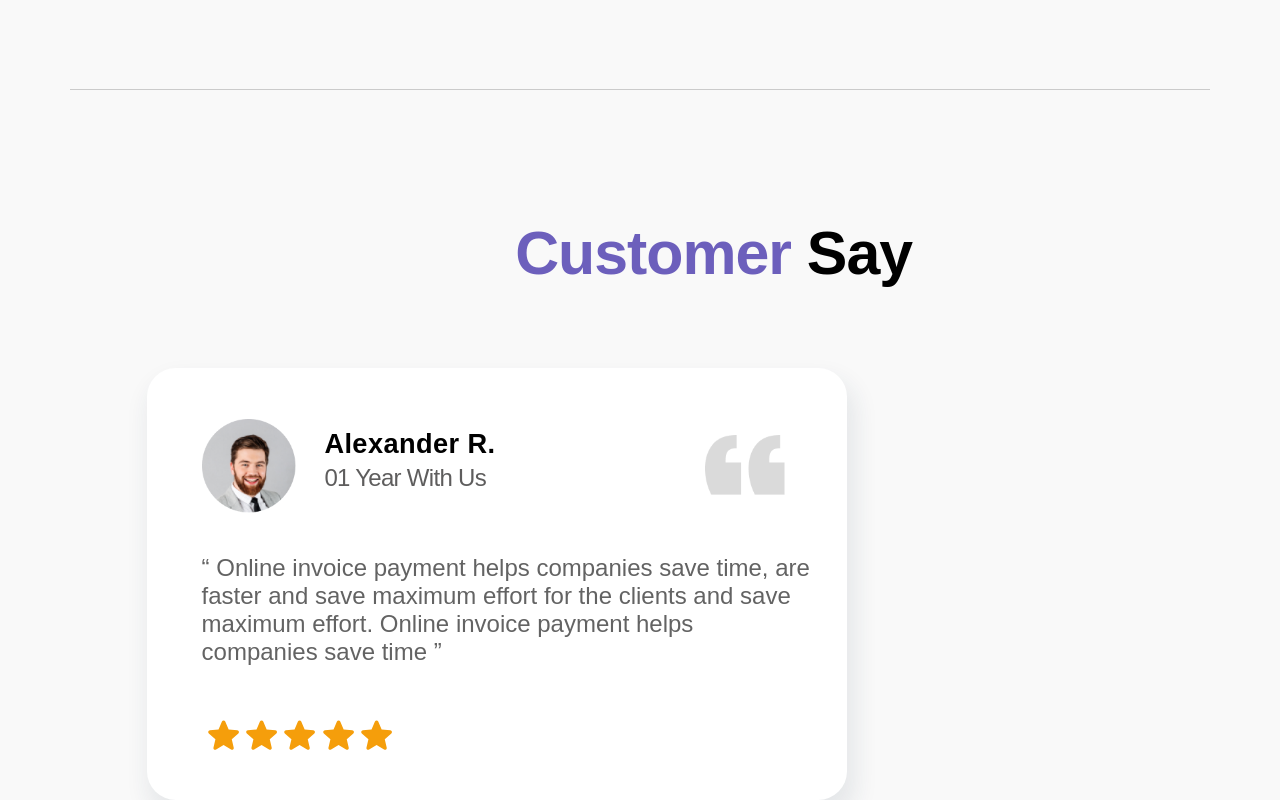
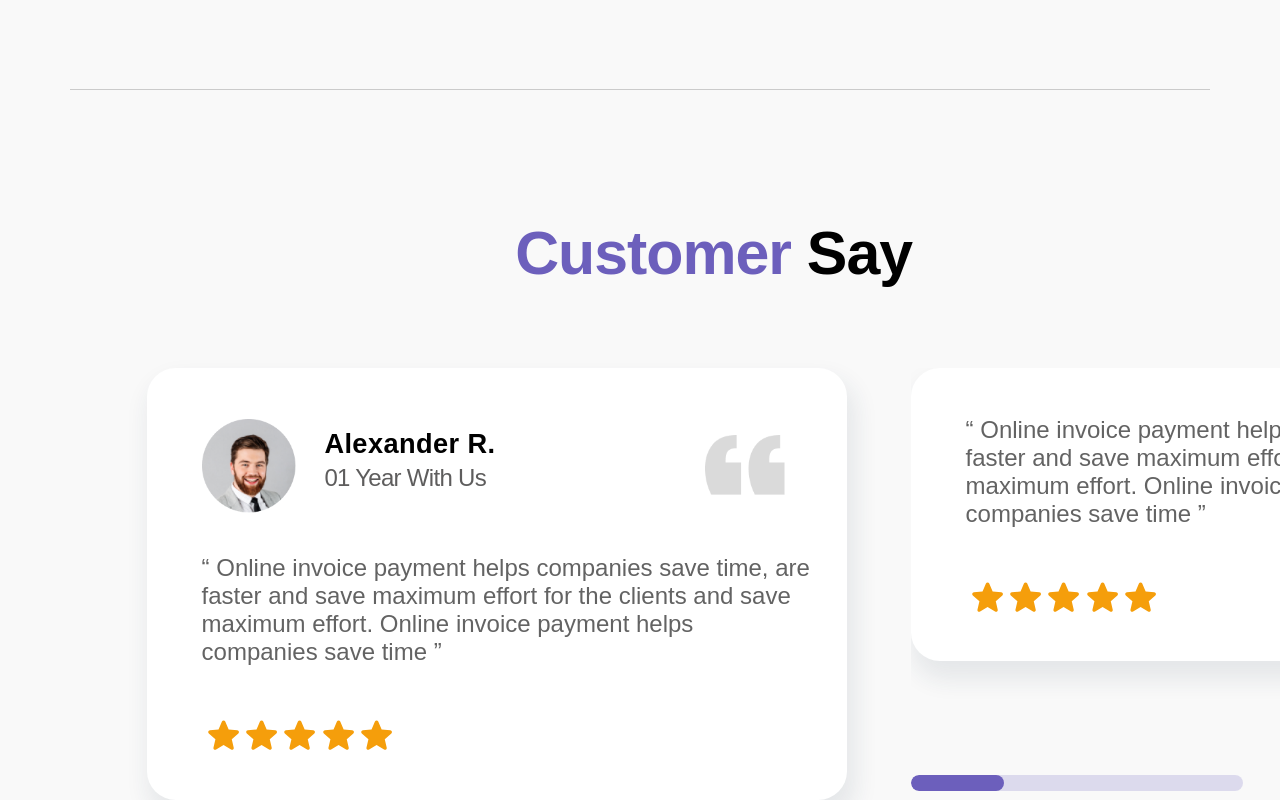
Before and after one commit to igorSachkov/vite-react-ts, a React (Vite) app: page /second-task in a window 1280 px wide. Shown: the part 4869-5669 px from the top of the page. Built offline with nearby package versions, Linux system fonts and the light colour scheme; a web font is replaced by a local one.

Commit message:
feat(CustomerReview): content add

```diff
--- a/src/models/customer-review-models.ts
+++ b/src/models/customer-review-models.ts
@@ -7,6 +7,7 @@ export interface ICustomerReviewProps extends IIterableProps {
   subtitle: string;
   review: string;
   rating: number;
+  isActive?: boolean;
 }
 
 export interface ISliderCustomerProps {
--- a/src/pages/TaskLandingPage/CustomerReviewsSection/CustomerReviewSlider/CustomerReviewCard/CustomerReviewCard.module.scss
+++ b/src/pages/TaskLandingPage/CustomerReviewsSection/CustomerReviewSlider/CustomerReviewCard/CustomerReviewCard.module.scss
@@ -6,7 +6,7 @@
   flex-direction: column;
   background-color: #FFFFFF;
   width: 700px;
-  padding: 3.2rem 2rem 2.4rem 3.4rem;
+  padding: .4rem 2rem 2.4rem 3.4rem;
   border-radius: 1.8rem;
   -webkit-box-shadow: 5px 15px 23px 4px rgba(34, 60, 80, 0.09);
   -moz-box-shadow: 5px 15px 23px 4px rgba(34, 60, 80, 0.09);
@@ -16,6 +16,7 @@
     display: flex;
     flex-direction: row;
     justify-content: space-between;
+    margin-top: 2.8rem;
 
     .photo {
       object-fit: contain;
--- a/src/pages/TaskLandingPage/CustomerReviewsSection/CustomerReviewSlider/CustomerReviewCard/CustomerReviewCard.tsx
+++ b/src/pages/TaskLandingPage/CustomerReviewsSection/CustomerReviewSlider/CustomerReviewCard/CustomerReviewCard.tsx
@@ -6,9 +6,10 @@ import {
 import quoteImg from '@assets/customerReviews/quotes.png';
 
 
-export const CustomerReviewCard = ({photo, review, name, rating, subtitle}: ICustomerReviewProps) => {
+export const CustomerReviewCard = ({photo, review, name, rating, subtitle, isActive = false}: ICustomerReviewProps) => {
   return (
     <div className={style.cardContainer}>
+      {isActive &&
         <div className={style.customerInfo}>
           <img className={style.photo} src={photo} alt="Customer photo"/>
           <div className={style.mainIfo}>
@@ -18,7 +19,8 @@ export const CustomerReviewCard = ({photo, review, name, rating, subtitle}: ICus
           <div>
             <img className={style.quoutes} src={quoteImg} alt="quotes"/>
           </div>
-      </div>
+        </div>}
+
       <div className={style.paragraphContainer}>
         <p className={`poppins-italic ${style.paragraph}`}>&ldquo;&nbsp;{review}&nbsp;&rdquo;</p>
       </div>
--- a/src/pages/TaskLandingPage/CustomerReviewsSection/CustomerReviewSlider/CustomerReviewSlider.module.scss
+++ b/src/pages/TaskLandingPage/CustomerReviewsSection/CustomerReviewSlider/CustomerReviewSlider.module.scss
@@ -0,0 +1,45 @@
+@import "src/styles/variables";
+
+
+.sliderContainer {
+  display: flex;
+
+  .r {
+    overflow-x: hidden;
+    scrollbar-color: #6C5FBC rgba(108, 95, 188, 0.2);
+    margin-left: 4rem;
+
+    .slides {
+      display: flex;
+      flex-shrink: 1;
+      width: min-content;
+      gap: 4rem;
+    }
+  }
+
+  .progressContainer {
+    margin-top: 7.1rem;
+    height: 16px;
+    width: 90%;
+    border-radius: 20px;
+    overflow: hidden;
+    position: relative;
+
+    .progress {
+      background-color: #d8d8d8;
+      width: 100%;
+      height: 100%;
+      opacity: .2;
+    }
+
+    .progressDone {
+      position: absolute;
+      height: 100%;
+      left: 0;
+      bottom: 0;
+      opacity: 1;
+      border-radius: 20px;
+    }
+  }
+
+}
--- a/src/pages/TaskLandingPage/CustomerReviewsSection/CustomerReviewSlider/CustomerReviewSlider.tsx
+++ b/src/pages/TaskLandingPage/CustomerReviewsSection/CustomerReviewSlider/CustomerReviewSlider.tsx
@@ -2,12 +2,32 @@ import {ISliderCustomerProps} from '@models/customer-review-models.ts';
 import {
   CustomerReviewCard
 } from '@pages/TaskLandingPage/CustomerReviewsSection/CustomerReviewSlider/CustomerReviewCard/CustomerReviewCard.tsx';
+import style from './CustomerReviewSlider.module.scss';
+import React, {useState} from 'react';
 
 
 export const CustomerReviewSlider = ({sliders}: ISliderCustomerProps) => {
+  const [activeSlider, setActiveSlider] = useState(0);
+  const slicedArray = sliders.slice(activeSlider, -1);
+  /** Не продумал, пока, как это должно работать */
   return (
-    <div>
-      <CustomerReviewCard {...sliders[0]}/>
+    <div className={style.sliderContainer}>
+      <div>
+        <CustomerReviewCard {...sliders[activeSlider]} isActive={true}/>
+      </div>
+      <div className={style.r}>
+        <div className={style.slides}>
+          {slicedArray.map(item => <CustomerReviewCard {...item}/>)}
+        </div>
+
+        <div className={style.progressContainer}>
+          {/*заглушка*/}
+          <div className={style.progress} style={{backgroundColor: '#6C5FBC'}}></div>
+          <div className={style.progressDone} style={{backgroundColor: '#6C5FBC', width: '28%'}}></div>
+        </div>
+      </div>
+
     </div>
+
   );
 };
--- a/src/pages/TaskLandingPage/CustomerReviewsSection/CustomerReviewsSection.tsx
+++ b/src/pages/TaskLandingPage/CustomerReviewsSection/CustomerReviewsSection.tsx
@@ -18,22 +18,22 @@ export const CustomerReviewsSection = () => {
       rating: 5,
       key: 0
     },
-    // {
-    //   photo: customerPic,
-    //   name: 'Alexander R.',
-    //   subtitle: '01 Year With Us',
-    //   review: 'Online invoice payment helps companies save time, are faster and save maximum effort for the clients and save maximum effort. Online invoice payment helps companies save time',
-    //   rating: 5,
-    //   key: 1
-    // },
-    // {
-    //   photo: customerPic,
-    //   name: 'Alexander R.',
-    //   subtitle: '01 Year With Us',
-    //   review: 'Online invoice payment helps companies save time, are faster and save maximum effort for the clients and save maximum effort. Online invoice payment helps companies save time',
-    //   rating: 5,
-    //   key: 2
-    // },
+    {
+      photo: customerPic,
+      name: 'Alexander R.',
+      subtitle: '01 Year With Us',
+      review: 'Online invoice payment helps companies save time, are faster and save maximum effort for the clients and save maximum effort. Online invoice payment helps companies save time',
+      rating: 5,
+      key: 1
+    },
+    {
+      photo: customerPic,
+      name: 'Alexander R.',
+      subtitle: '01 Year With Us',
+      review: 'Online invoice payment helps companies save time, are faster and save maximum effort for the clients and save maximum effort. Online invoice payment helps companies save time',
+      rating: 5,
+      key: 2
+    },
   ];
   return (
     <section className={style.sectionContainer}>
--- a/src/pages/TaskLandingPage/PurchaseSection/TariffPlans/TariffConditions/TariffConditions.tsx
+++ b/src/pages/TaskLandingPage/PurchaseSection/TariffPlans/TariffConditions/TariffConditions.tsx
@@ -41,7 +41,6 @@ export const TariffConditions = ({label, text, price, icon, progress, iconBG}: I
       <div className={style.progressContainer}>
         <div className={style.progress} style={progressStyle}></div>
         <div className={style.progressDone} style={progressDoneStyle}></div>
-
       </div>
 
     </div>
```
Lines whose indentation alone changed are shown as unchanged.
